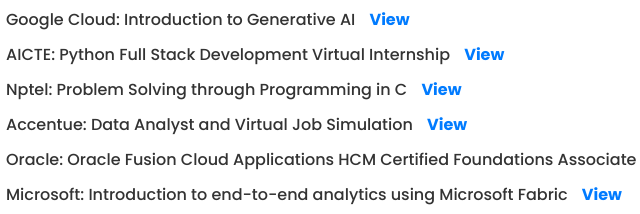
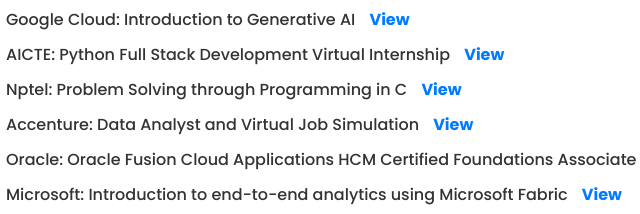
Before and after one commit to geetika740/My_Portfolio, a plain HTML site: page index.html in a window 1280 px wide. Shown: the part 2066-2280 px from the top of the page, 224-864 px from the left. Drawn offline with Linux system fonts and the light colour scheme.

Commit message:
Update index.html

```diff
--- a/index.html
+++ b/index.html
@@ -101,7 +101,7 @@
                 <a href="https://www.linkedin.com/feed/update/urn:li:activity:7136353868837175296/" target="_blank" class="view-link">View</a>
             </li>
             <li>
-                Accentue: Data Analyst and Virtual Job Simulation
+                Accenture: Data Analyst and Virtual Job Simulation
                 <a href="https://www.linkedin.com/feed/update/urn:li:activity:7324169292189442048/" target="_blank" class="view-link">View</a>
             </li>
             <li>
```
